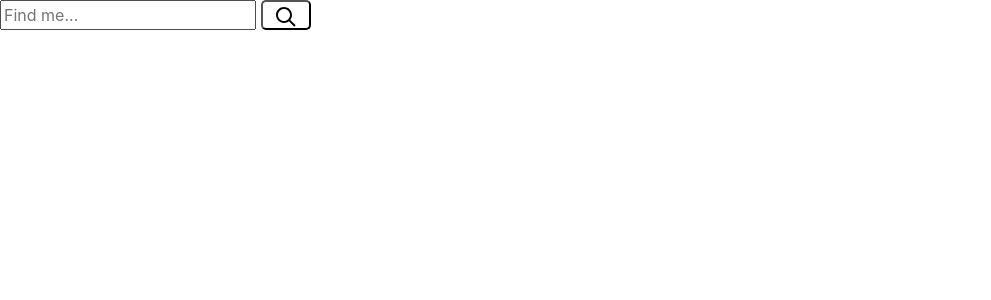
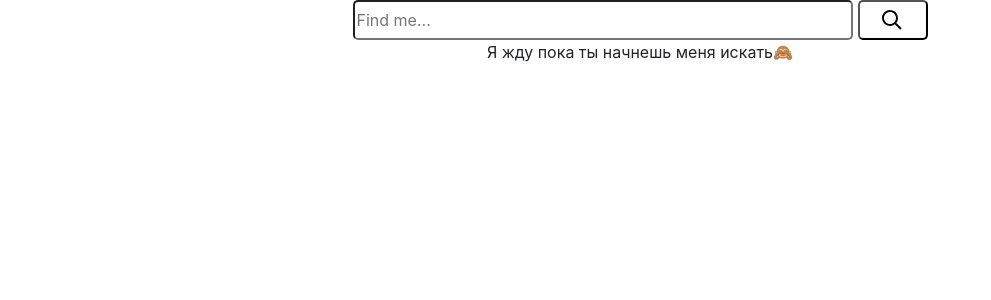
Before and after one commit to ZnSt/trainingTime, a React (Create React App) app: page / in a window 1280 px wide. Shown: the top 300 px of the page, without its empty margins (0-991 px from the left). Built offline with nearby package versions, Linux system fonts and the light colour scheme; no server answers.

Commit message:
add pikaApi

```diff
--- a/package.json
+++ b/package.json
@@ -7,6 +7,7 @@
     "@testing-library/jest-dom": "^5.16.3",
     "@testing-library/react": "^12.1.4",
     "@testing-library/user-event": "^13.5.0",
+    "axios": "^1.2.3",
     "bootstrap": "^5.2.3",
     "date-fns": "^2.29.3",
     "prop-types": "^15.8.1",
--- a/src/components/App.jsx
+++ b/src/components/App.jsx
@@ -2,11 +2,11 @@ import { Component } from "react";
 import { ToastContainer } from "react-toastify";
 
 import { Form } from "./Form";
+import { PokemonInfo } from "./PokemonInfo";
 
 export class App extends Component {
   state = {
     value: "",
-    pokemon: null,
   };
 
   handleSearchFormSubmit = (pokemonName) => {
@@ -23,7 +23,8 @@ export class App extends Component {
     return (
       <>
         <Form onSubmit={this.handleSearchFormSubmit} />
-        <ToastContainer theme="dark" />
+        <ToastContainer theme="dark " />
+        <PokemonInfo pokemonName={this.state.value} />
       </>
     );
   }
--- /dev/null
+++ b/src/components/Form/Form.css
@@ -0,0 +1,30 @@
+.form__style {
+  display: flex;
+  justify-content: center;
+  align-items: center;
+}
+
+.input__style {
+  width: 500px;
+  height: 40px;
+  border-radius: 5px;
+}
+
+input[type="text"]:hover {
+  color: red;
+  border: 2px solid #000000;
+}
+
+.btn__style {
+  position: relative;
+  width: 70px;
+  height: 40px;
+  border-radius: 5px;
+  background-color: white;
+  border-color: black;
+  margin-left: 5px;
+}
+
+.btn__style:hover {
+  background-color: #ec7c31;
+}
--- a/src/components/Form/Form.jsx
+++ b/src/components/Form/Form.jsx
@@ -2,6 +2,7 @@ import { Component } from "react";
 import { ReactComponent as IconSearch } from "../svg/search.svg";
 import { toast } from "react-toastify";
 import "react-toastify/dist/ReactToastify.css";
+import "./Form.css";
 
 export class Form extends Component {
   state = {
@@ -26,24 +27,16 @@ export class Form extends Component {
   };
   render() {
     return (
-      <form onSubmit={this.handleSubmit}>
+      <form onSubmit={this.handleSubmit} className="form__style">
         <input
           type="text"
           value={this.state.value}
           onChange={this.handleChangeInput}
           placeholder="Find me..."
+          className="input__style"
         />
-        <button
-          type="submit"
-          style={{
-            width: " 50px",
-            borderRadius: "5px",
-            background: "white",
-            borderColor: "black",
-            marginLeft: "5px",
-          }}
-        >
-          <IconSearch></IconSearch>
+        <button type="submit" className="btn__style">
+          <IconSearch style={{ position: "absolute", top: "8px", left: "22px" }}></IconSearch>
         </button>
       </form>
     );
--- /dev/null
+++ b/src/components/Loading/Loading.jsx
@@ -0,0 +1,19 @@
+import Spinner from "react-bootstrap/Spinner";
+export const Loading = () => {
+  return (
+    <div style={{ position: "relative" }}>
+      <Spinner
+        animation="border"
+        role="status"
+        variant="danger"
+        style={{
+          position: "absolute",
+          inset: "350px",
+          margin: "auto",
+        }}
+      >
+        <span className="visually-hidden">Loading...</span>
+      </Spinner>
+    </div>
+  );
+};
--- /dev/null
+++ b/src/components/Loading/index.js
@@ -0,0 +1 @@
+export * from "./Loading";
--- /dev/null
+++ b/src/components/PokemonCard/PokemonCard.jsx
@@ -0,0 +1,17 @@
+export const PokemonCard = ({ pokemonCustom }) => {
+  return (
+    <div style={{ display: "flex", justifyContent: "center", alignItems: "center" }}>
+      <img
+        src={pokemonCustom.data.sprites.other["official-artwork"].front_default}
+        width="300px"
+        alt="pokemon"
+      />
+      <div style={{ display: "flex", flexDirection: "column" }}>
+        <h2>{pokemonCustom.data.name}</h2>
+        <p>Weight: {pokemonCustom.data.weight}</p>
+        <p>Height: {pokemonCustom.data.height}</p>
+        <p>Order: {pokemonCustom.data.order}</p>
+      </div>
+    </div>
+  );
+};
--- /dev/null
+++ b/src/components/PokemonCard/index.js
@@ -0,0 +1 @@
+export * from "./PokemonCard";
--- /dev/null
+++ b/src/components/PokemonInfo/PokemonInfo.jsx
@@ -0,0 +1,66 @@
+import { Component } from "react";
+import axios from "axios";
+import { PokemonCard } from "components/PokemonCard";
+
+import { Loading } from "components/Loading";
+
+export class PokemonInfo extends Component {
+  state = {
+    status: "idle",
+    pokemonCustom: null,
+
+    error: null,
+    close: false,
+  };
+  componentDidUpdate(prevProps, _) {
+    const prevName = prevProps.pokemonName;
+    const currName = this.props.pokemonName;
+
+    if (currName !== prevName) {
+      this.setState({ status: "pending" });
+
+      axios
+        .get(`https://pokeapi.co/api/v2/pokemon/${currName}`)
+        .then((pokemon) => {
+          console.log(pokemon);
+          this.setState({ pokemonCustom: pokemon, status: "resolved" });
+        })
+        .catch((error) => this.setState({ error, status: "rejected" }));
+    }
+  }
+
+  render() {
+    const { pokemonCustom, error, status } = this.state;
+
+    if (status === "idle") {
+      return <div style={{ textAlign: "center " }}>Я жду пока ты начнешь меня искать🙈</div>;
+    }
+    if (status === "pending") {
+      return <Loading />;
+    }
+
+    if (status === "rejected") {
+      return <div>{error.response.data}</div>;
+    }
+
+    if (status === "resolved") {
+      return <PokemonCard pokemonCustom={pokemonCustom} />;
+    }
+  }
+
+  // ТО ЧТО БЫЛО
+
+  /* {error && <div>{error.response.data}</div>}
+        {loading && <Loading />}
+        {pokemonName === "" && <div>Я жду пока ты начнешь меня искать🙈</div>}
+        {pokemonCustom && (
+          <div>
+            <img
+              src={pokemonCustom.data.sprites.other["official-artwork"].front_default}
+              width="300px"
+              alt="pokemon"
+            />
+            <h2>{pokemonCustom.data.name}</h2>
+          </div>
+        )} */
+}
--- /dev/null
+++ b/src/components/PokemonInfo/index.js
@@ -0,0 +1 @@
+export * from "./PokemonInfo";
--- a/src/index.css
+++ b/src/index.css
@@ -21,3 +21,7 @@ body {
 code {
   font-family: source-code-pro, Menlo, Monaco, Consolas, "Courier New", monospace;
 }
+
+p {
+  margin: 0;
+}
```
Also changed, not shown: 1 other file (tests, documents, lock files or other folders).
